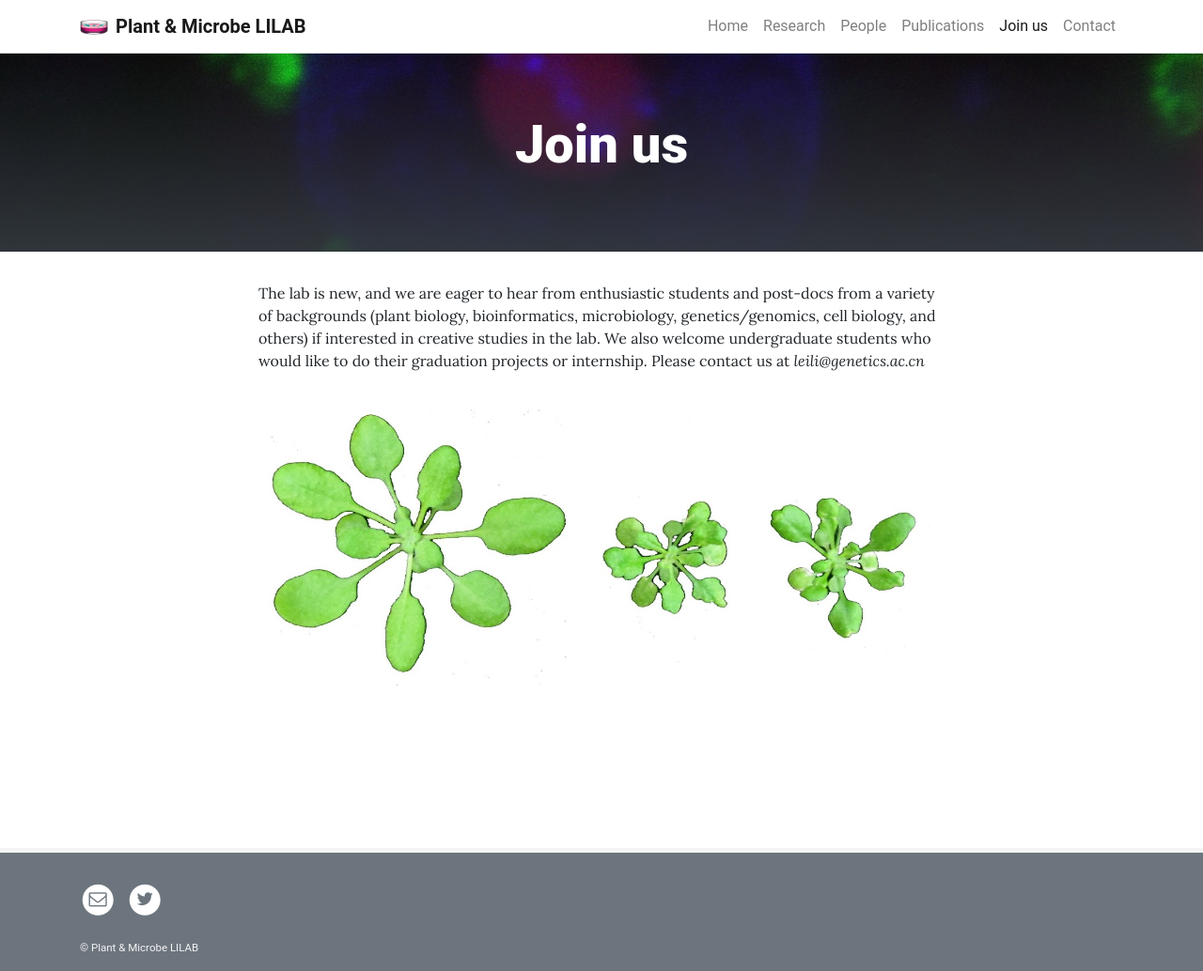
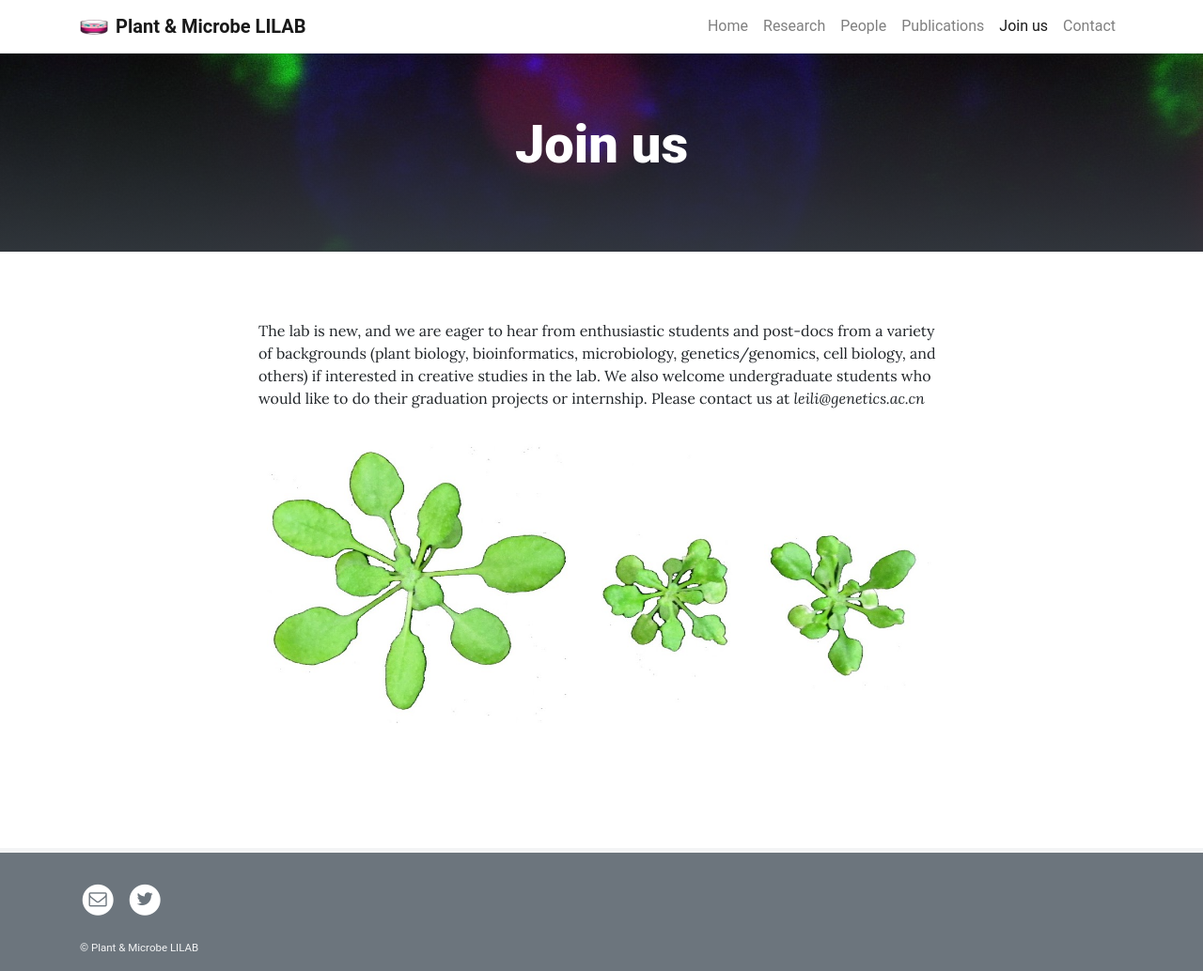
Before and after one commit to leili-plantmicrobe/leili-plantmicrobe.github.io, a Jekyll site: the page built from pages/join.md, in a window 1280 px wide. Shown: the whole page at 94% size. Built offline with Jekyll 4.4.1, drawn with Linux system fonts in a browser that asks for light colours.

Commit message:
Update join.md

```diff
--- a/pages/join.md
+++ b/pages/join.md
@@ -7,10 +7,10 @@ permalink: /join/
 
 
 
-
+&nbsp;
 
 The lab is new, and we are eager to hear from enthusiastic students and post-docs from a variety of backgrounds (plant biology, bioinformatics, microbiology, genetics/genomics, cell biology, and others) if interested in creative studies in the lab. We also welcome undergraduate students who would like to do their graduation projects or internship. Please contact us at *leili@genetics.ac.cn*
 
 
 
-![joinus](/assets/img/joinus.jpg)
+![joinus](/assets/img/Joinus.jpg)
```
